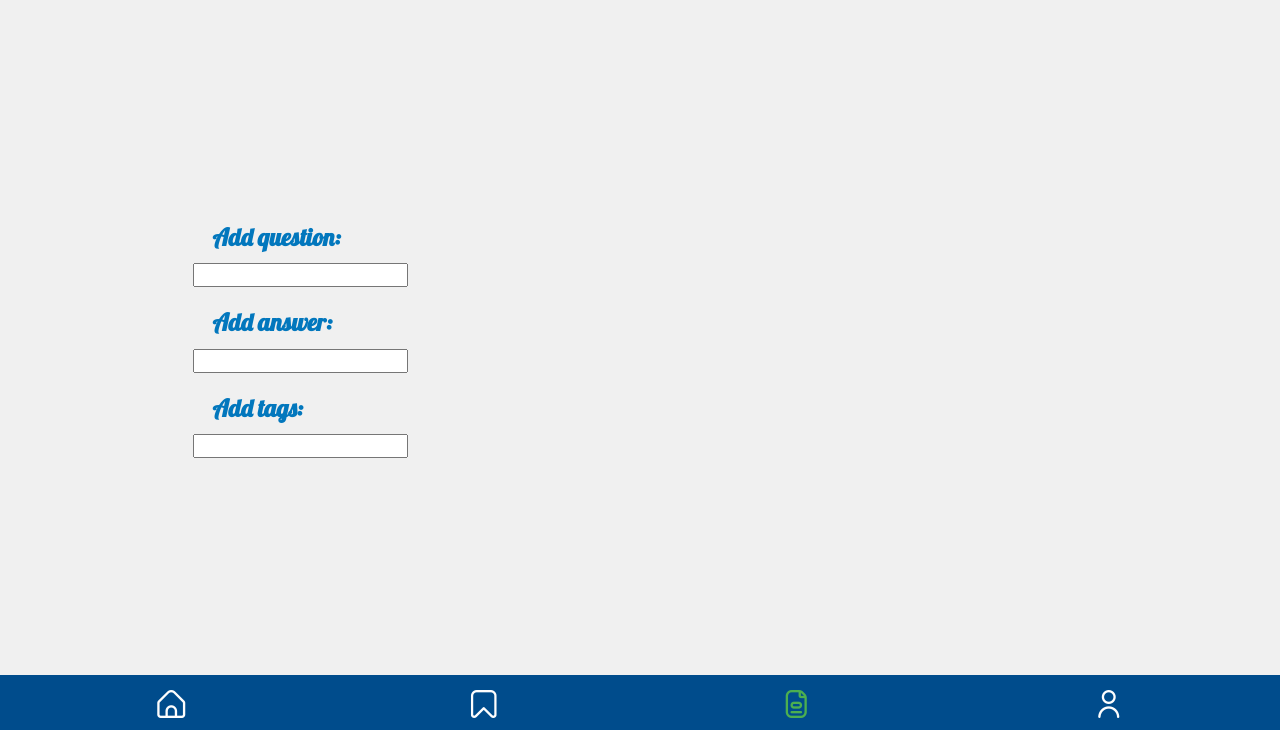
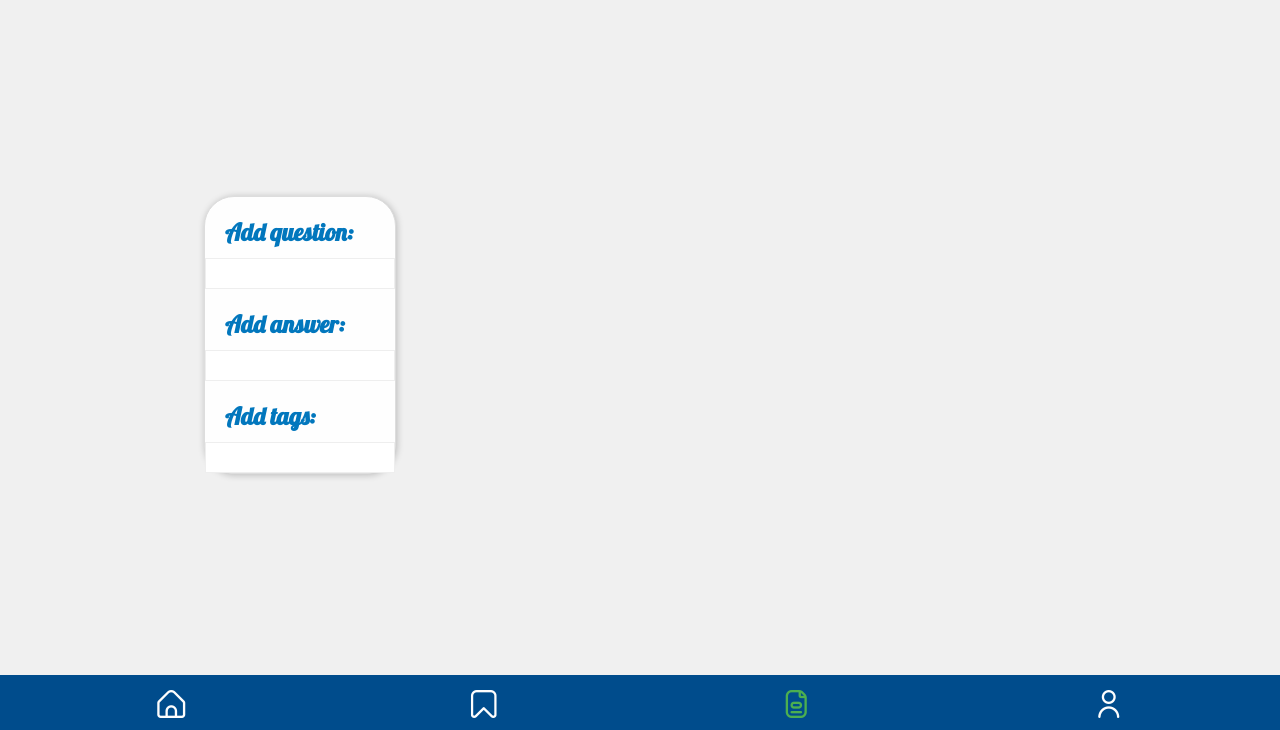
Before and after one commit to christofjens/quiz-app, a website built with Vite: page src/create.html in a window 1280 px wide. Shown: the part 70-800 px from the top of the page. Built offline with nearby package versions, Linux system fonts and the light colour scheme.

Commit message:
Add create-card.html and .css

```diff
--- a/src/styles/_base.css
+++ b/src/styles/_base.css
@@ -35,8 +35,17 @@ h3 {
 }
 
 input,
+textarea,
 button {
   font-size: 1em;
+  font-weight: 300;
+  font-family: 'Raleway', sans-serif;
+  border: 0.5px solid #eee;
+  padding: 5px;
+}
+
+label {
+  margin-bottom: 10px;
 }
 
 a {
--- a/src/styles/create-card/create-card.css
+++ b/src/styles/create-card/create-card.css
@@ -5,9 +5,13 @@
   border-radius: 30px;
   background-color: var(--color-white);
   box-shadow: 1px 1px 7px rgba(0, 0, 0, 0.226);
-  text-align: center;
+  text-align: left;
   font-weight: 300;
   position: relative;
+}
+
+.create-card:first-child {
+  margin-top: 30px;
 }
 
 .create-card__form {
--- a/src/styles/styles.css
+++ b/src/styles/styles.css
@@ -4,5 +4,6 @@
 @import './app-header/app-header.css';
 @import './quiz-card/quiz-card.css';
 @import './footer-menu/footer-menu.css';
+@import './create-card/create-card.css';
 @import './_icons.css';
 @import url('https://fonts.googleapis.com/css2?family=Lobster&family=Raleway:wght@300&display=swap');
```
Also changed, not shown: src/styles/create-card/create-card.html (+5 -3 lines).
